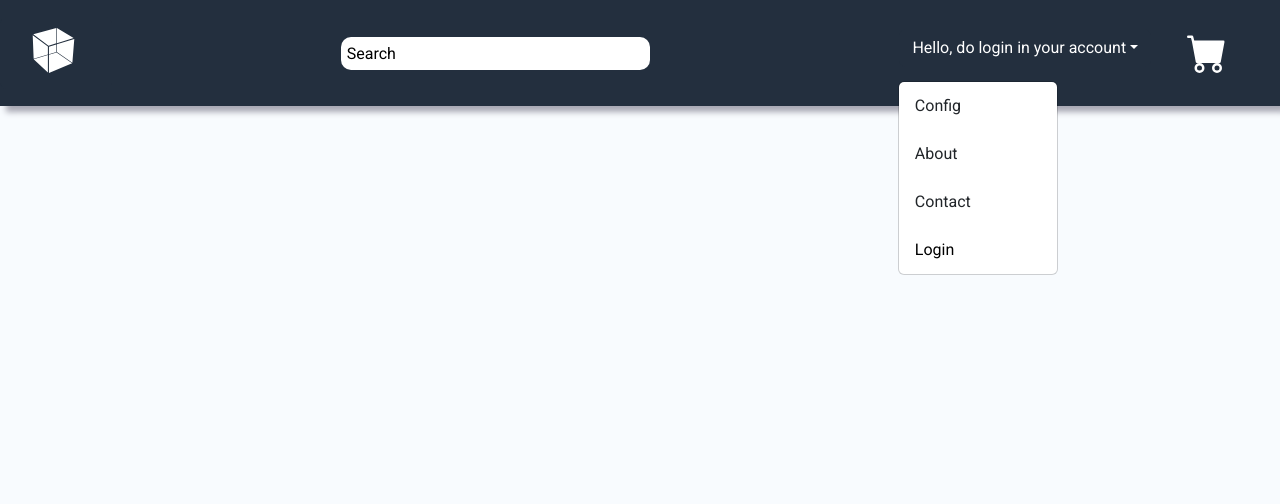
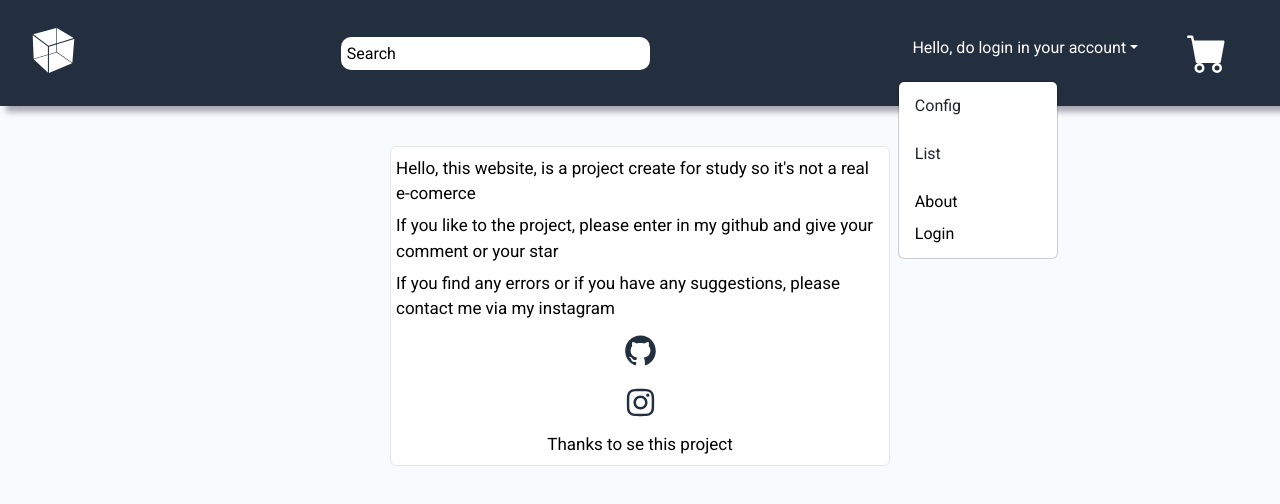
Before and after one commit to VitorKreis/Amazon, a React (Create React App) app in the folder front-end/: page /about in a window 1280 px wide. Both pictures are taken after a click on the button "Hello, do login in your account". Shown: the top 504 px of the page. Built offline with nearby package versions, Linux system fonts and the light colour scheme; a web font is replaced by a local one.

Commit message:
fix home again, inin about

```diff
--- a/front-end/src/App.jsx
+++ b/front-end/src/App.jsx
@@ -6,6 +6,7 @@ import Narbar from './layout/navbar';
 import Home from './pages/home';
 import Login from './pages/login';
 import NewAccount from './pages/NewAccount';
+import About from './pages/about';
 
 function App() {
   return (
@@ -15,6 +16,7 @@ function App() {
         <Route path="/" element={<Home />} />
         <Route path="/login" element={<Login />} />
         <Route path="/newAccount" element={<NewAccount />} />
+        <Route path="/about" element={<About />} />
       </Routes>
     </Router>
   );
--- a/front-end/src/layout/navbar.jsx
+++ b/front-end/src/layout/navbar.jsx
@@ -17,8 +17,8 @@ function Navbar() {
             <button id="button" className="btn btn dropdown-toggle" type="button" data-bs-toggle="dropdown">Hello, do login in your account</button>
             <ul className="dropdown-menu">
               <li><p className="dropdown-item">Config</p></li>
-              <li><p className="dropdown-item">About</p></li>
-              <li><p className="dropdown-item">Contact</p></li>
+              <li><p className="dropdown-item">List</p></li>
+              <li><Link to="/about" className="dropdown-item">About</Link></li>
               {isLoggedIn ? <li><p className="dropdown-item">You</p></li> : <li><Link className="dropdown-item" to="/login">Login</Link></li>}
             </ul>
           </div>
--- /dev/null
+++ b/front-end/src/pages/about.css
@@ -0,0 +1,29 @@
+.container{
+    display: flex;
+    align-items: center;
+    justify-content: center;
+}
+
+
+.card {
+    display: flex;
+    justify-self: baseline;
+    padding: 5px;
+    margin: 40px;
+}
+
+.card span{
+    font-size: 17px;
+    color:#000;
+}
+
+.card a {
+    color: #232F3E;
+    font-size: 35px;
+    padding: 5px;
+    display: flex;
+}
+
+.card a:hover{
+    color: #000;
+}
--- /dev/null
+++ b/front-end/src/pages/about.jsx
@@ -0,0 +1,22 @@
+import './about.css';
+
+import { AiOutlineGithub, AiOutlineInstagram } from 'react-icons/ai';
+
+function about() {
+  return (
+
+    <div className="container">
+        <div className="card">
+            <span>Hello, this website, is a project create for study so it's not a real e-comerce</span>
+            <span>If you like to the project, please enter in my github and give your comment or your star</span>
+            <span>If you find any errors or if you have any suggestions, please contact me via my instagram</span>
+            <a label="GitHub" href="https://github.com/VitorKreis" target="_blank" rel="noreferrer"><AiOutlineGithub /></a>
+            <a label="GitHub" href="https://www.instagram.com/vitorkrei/" target="_blank" rel="noreferrer"><AiOutlineInstagram /></a>
+            <span>Thanks to se this project</span>
+        </div>
+    </div>
+
+  );
+}
+
+export default about;
--- a/front-end/src/pages/home.css
+++ b/front-end/src/pages/home.css
@@ -25,7 +25,7 @@
 .card-section .card{
     display: flex;
     flex-direction: column;
-    flex-wrap: wrap;
+    flex-wrap: nowrap;
     position: relative;
     border-radius: 6px;
     width: 185px;
@@ -56,7 +56,7 @@
     text-align: justify;
     padding: 1px;
     justify-content: space-between;
-    align-items: baseline;
+    align-items: center;
 }
 
 .card-body span{
--- a/front-end/src/pages/login.css
+++ b/front-end/src/pages/login.css
@@ -33,13 +33,13 @@
 }
 
 .card-text{
-    border: 1px solid #f3f3f3;
     border-radius: 5px;
     padding: 5px;
     font-size: 15px;
     margin: 13px 1px 0px;
     width: 300px;
     height: 28px;
+    box-shadow: 1px 1px 1px 1px #c5c9c9;
 }
 
 ::placeholder{
--- a/front-end/src/pages/login.jsx
+++ b/front-end/src/pages/login.jsx
@@ -15,7 +15,7 @@ function Login() {
           </div>
           <button className="button btn" type="submit">Login</button>
           <p>
-          Ao continuar, você concorda com as Condições de Uso da Amazon.
+Ao continuar, você concorda com as Condições de Uso da Amazon.
           </p>
           <p>
  Por favor verifique a Notificação de Privacidade,
--- a/front-end/src/pages/newAccount.css
+++ b/front-end/src/pages/newAccount.css
@@ -50,11 +50,12 @@
 }
 
 .card-text{
-    border: 2px solid #f3f3f338;
+    border: 0;
     border-radius: 5px;
     padding: 9px;
     font-size: 15px;
     margin: 13px 1px 0px;
     width: 320px;
     height: 30px;
+    box-shadow: 1px 1px 1px 1px #c5c9c9;
 }
```
